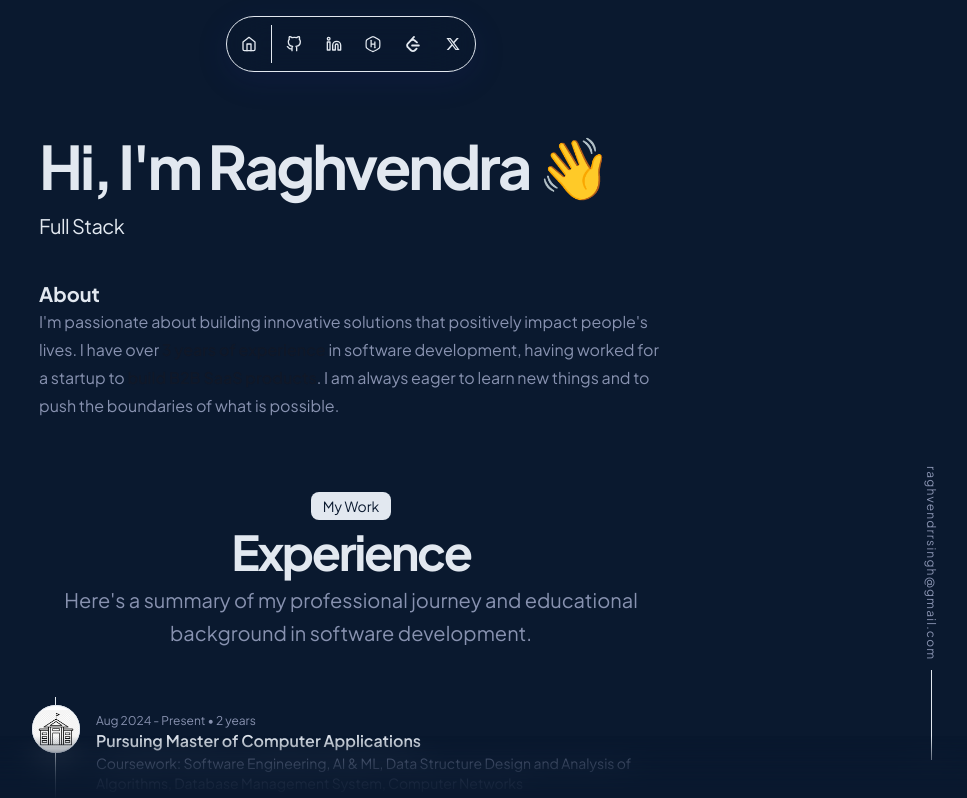
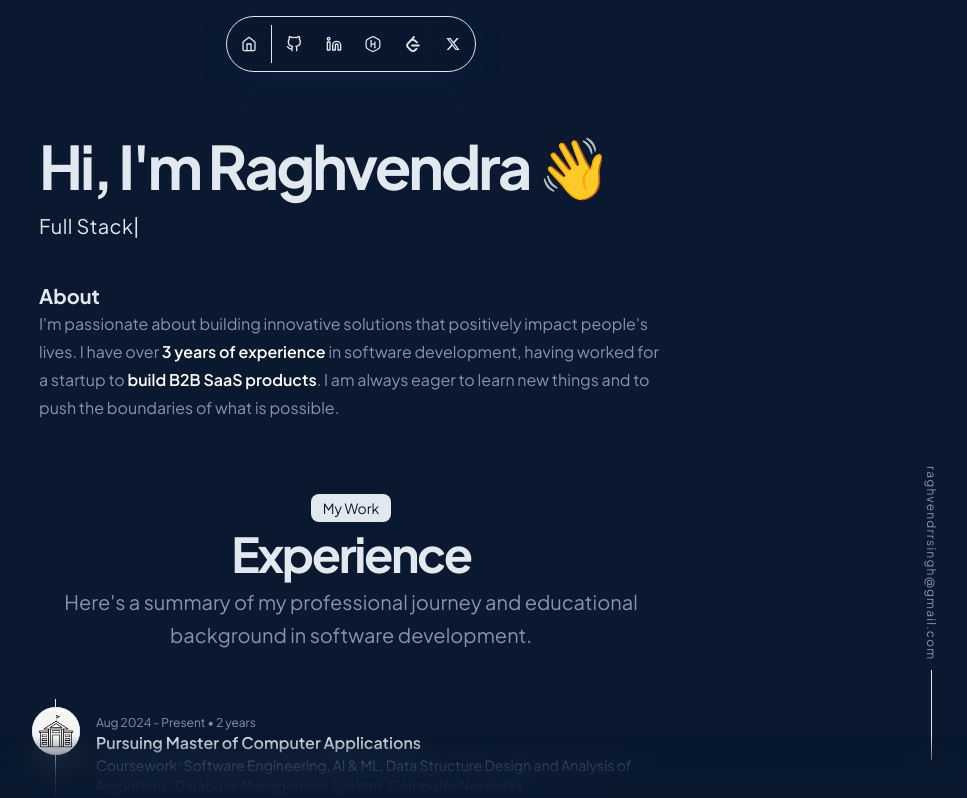
Before and after one commit to rsinghcodes/v2-portfolio, a Next.js app: page / in a window 1280 px wide. Shown: the top 798 px of the page, without its empty margins (289-1256 px from the left). Built offline with nearby package versions, Linux system fonts and the light colour scheme.

Commit message:
Fixed animated typewriter effect and added votify image

```diff
--- a/src/app/globals.css
+++ b/src/app/globals.css
@@ -186,15 +186,19 @@ html {
   transform: translateY(-1px) scale(0.98);
 }
 
-.anim-typewriter {
-  animation: typewriter 4s steps(44) 1s 1 normal both;
+.blinking-cursor {
+  display: inline-block;
+  width: 1ch;
+  animation: blink 1s steps(1) infinite;
 }
 
-@keyframes typewriter {
-  from {
-    width: 0;
+@keyframes blink {
+  0%,
+  50% {
+    opacity: 1;
   }
-  to {
-    width: 10em;
+  51%,
+  100% {
+    opacity: 0;
   }
 }
--- a/src/app/layout.tsx
+++ b/src/app/layout.tsx
@@ -2,7 +2,7 @@ import type { Metadata } from 'next';
 import { Plus_Jakarta_Sans } from 'next/font/google';
 import './globals.css';
 
-const inter = Plus_Jakarta_Sans({
+const plusJakartaSans = Plus_Jakarta_Sans({
   variable: '--font-plus-jakarta-sans',
   subsets: ['latin'],
 });
@@ -47,7 +47,9 @@ export default function RootLayout({
 }>) {
   return (
     <html lang="en">
-      <body className={`${inter.variable} antialiased`}>{children}</body>
+      <body className={`${plusJakartaSans.variable} antialiased`}>
+        {children}
+      </body>
     </html>
   );
 }
--- a/src/app/page.tsx
+++ b/src/app/page.tsx
@@ -197,8 +197,16 @@ export default function Home() {
           <h1 className="text-3xl font-bold tracking-tighter sm:text-5xl xl:text-6xl/none">
             Hi, I&apos;m Raghvendra 👋
           </h1>
-          <h2 className="block md:whitespace-nowrap tracking-tight md:text-xl overflow-hidden anim-typewriter">
+          <h2
+            className="block md:whitespace-nowrap tracking-tight md:text-xl overflow-hidden"
+            style={{
+              minHeight: '1.5em', // Reserve space for one line
+              whiteSpace: 'pre', // Preserve spaces
+              letterSpacing: '0.02em',
+            }}
+          >
             {displayedText}
+            <span className="blinking-cursor">|</span>
           </h2>
         </motion.div>
       </section>
@@ -211,7 +219,7 @@ export default function Home() {
           viewport={{ once: true }}
         >
           <h2 className="text-xl font-bold">About</h2>
-          <div className="prose max-w-full font-sans text-muted-foreground dark:prose-invert">
+          <div className="prose max-w-full font-sans text-muted-foreground prose-invert">
             <p>
               I&apos;m passionate about building innovative solutions that
               positively impact people&apos;s lives. I have over{' '}
```
Also changed, not shown: public/assets/projects/votify.png (added).
